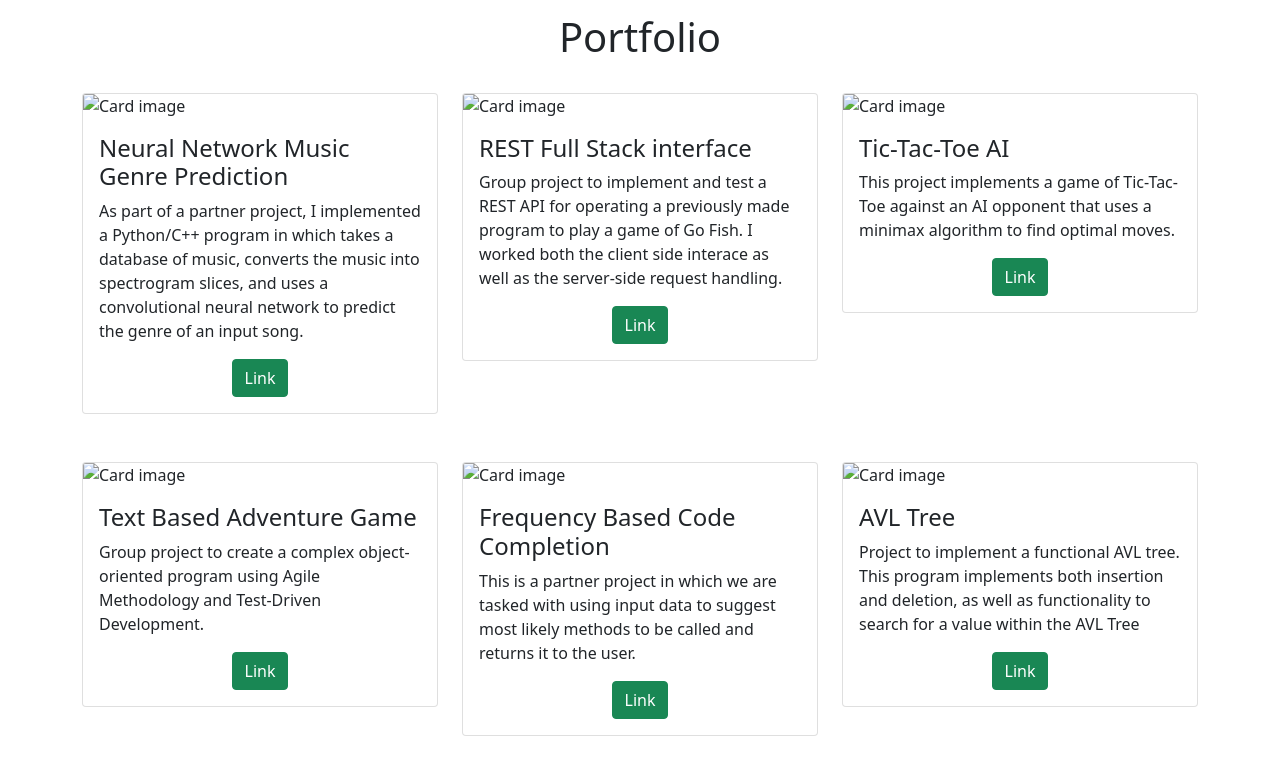
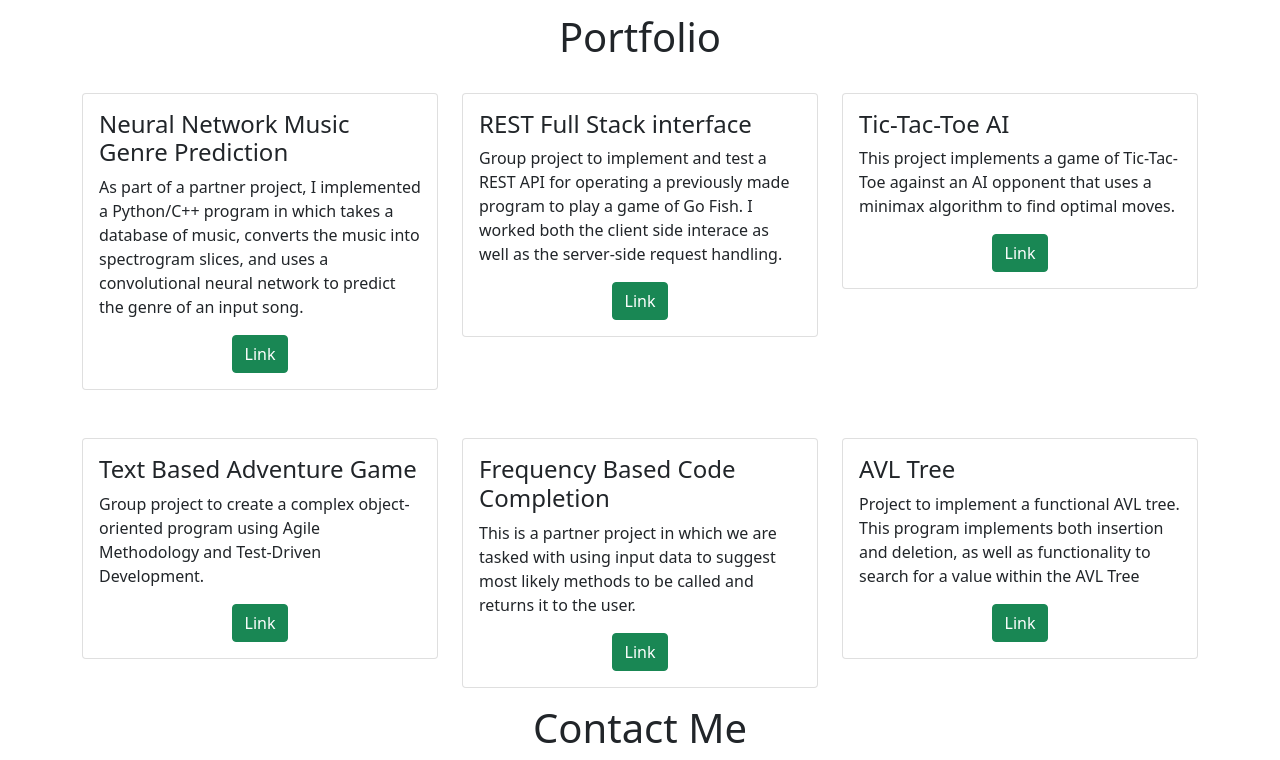
Before and after one commit to KevinJMasson/KevinJMasson.github.io, a plain HTML site: page index.html in a window 1280 px wide. Shown: the part 2001-2761 px from the top of the page. Drawn offline with nearby package versions, Linux system fonts and the light colour scheme; a script that the page names is missing.

Commit message:
Maybe this will fix?

```diff
--- a/index.html
+++ b/index.html
@@ -70,7 +70,7 @@
             <h1 class="text-center">About Me</h1>
             <div class="row mt-4">
                 <div class="col-lg-4">
-                    <img src="images/PP.jpg" class="imageAboutPage img-responsive" alt="">
+                    <img src="images/PP.jpg" class="imageAboutPage img-responsive w-100" alt="">
                 </div>
 
                 <div class="col-lg-8">
@@ -202,7 +202,7 @@
             <div class="row">
                 <div class="col-lg-4 mt-4">
                     <div class="card">
-                        <img class="card-img-top" src="images/portfolioImage1.jpg" alt="Card image" style="width:100%">
+                        <!----img class="card-img-top" src="images/portfolioImage1.jpg" alt="Card image" style="width:100%"-->
                         <div class="card-body">
                             <h4 class="card-title">Neural Network Music Genre Prediction</h4>
                             <p class="card-text">As part of a partner project, I implemented a Python/C++ program in which takes a database of music, converts the music into spectrogram slices, and uses a convolutional neural network to predict the genre of an input song.</p>
@@ -215,7 +215,7 @@
 
                 <div class="col-lg-4 mt-4">
                     <div class="card portfolioContent">
-                        <img class="card-img-top" src="images/portfolioImage4.jpg" alt="Card image" style="width:100%">
+                        <!--img class="card-img-top" src="images/portfolioImage4.jpg" alt="Card image" style="width:100%"-->
                         <div class="card-body">
                             <h4 class="card-title">REST Full Stack interface</h4>
                             <p class="card-text">Group project to implement and test a REST API for operating a previously made program to play a game of Go Fish. I worked both the client side interace as well as the server-side request handling.</p>
@@ -228,7 +228,7 @@
 
                 <div class="col-lg-4 mt-4">
                     <div class="card portfolioContent">
-                        <img class="card-img-top" src="images/portfolioImage3.jpg" alt="Card image" style="width:100%">
+                        <!--img class="card-img-top" src="images/portfolioImage3.jpg" alt="Card image" style="width:100%"-->
                         <div class="card-body">
                             <h4 class="card-title">Tic-Tac-Toe AI</h4>
                             <p class="card-text">This project implements a game of Tic-Tac-Toe against an AI opponent that uses a minimax algorithm to find optimal moves.</p>
@@ -243,7 +243,7 @@
             <div class="row">
                 <div class="col-lg-4 mt-4">
                     <div class="card portfolioContent">
-                        <img class="card-img-top" src="images/portfolioImage4.jpg" alt="Card image" style="width:100%">
+                        <!--img class="card-img-top" src="images/portfolioImage4.jpg" alt="Card image" style="width:100%"-->
                         <div class="card-body">
                             <h4 class="card-title">Text Based Adventure Game</h4>
                             <p class="card-text">Group project to create a complex object-oriented program using Agile Methodology and Test-Driven Development.</p>
@@ -256,7 +256,7 @@
 
                 <div class="col-lg-4 mt-4">
                     <div class="card portfolioContent">
-                        <img class="card-img-top" src="images/portfolioImage1.jpg" alt="Card image" style="width:100%">
+                        <!--img class="card-img-top" src="images/portfolioImage1.jpg" alt="Card image" style="width:100%"-->
                         <div class="card-body">
                             <h4 class="card-title">Frequency Based Code Completion</h4>
                             <p class="card-text">This is a partner project in which we are tasked with using input data to suggest most likely methods to be called and returns it to the user.</p>
@@ -269,7 +269,7 @@
 
                 <div class="col-lg-4 mt-4">
                     <div class="card portfolioContent">
-                        <img class="card-img-top" src="images/portfolioImage4.jpg" alt="Card image" style="width:100%">
+                        <!--img class="card-img-top" src="images/portfolioImage4.jpg" alt="Card image" style="width:100%"-->
                         <div class="card-body">
                             <h4 class="card-title">AVL Tree</h4>
                             <p class="card-text">Project to implement a functional AVL tree. This program implements both insertion and deletion, as well as functionality to search for a value within the AVL Tree</p>
```
